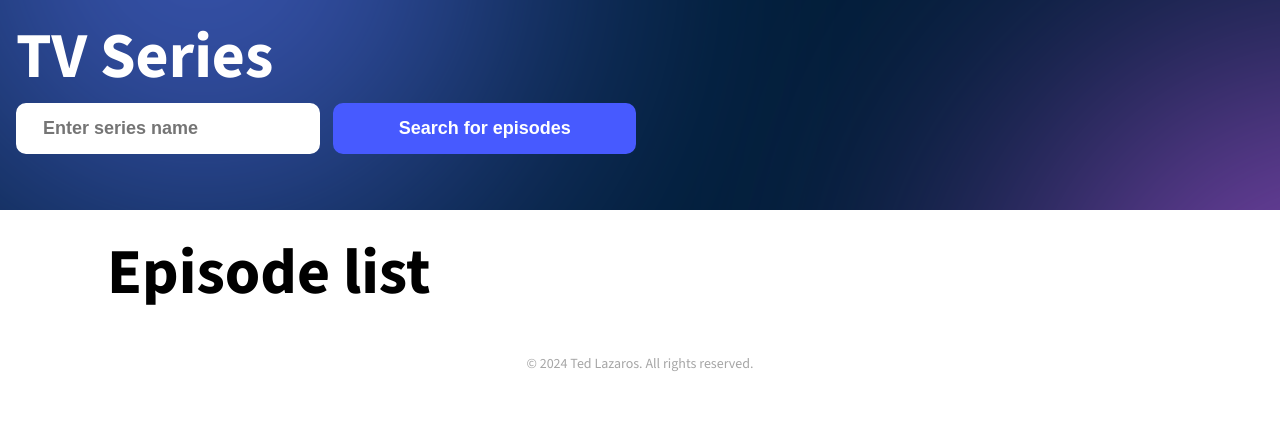
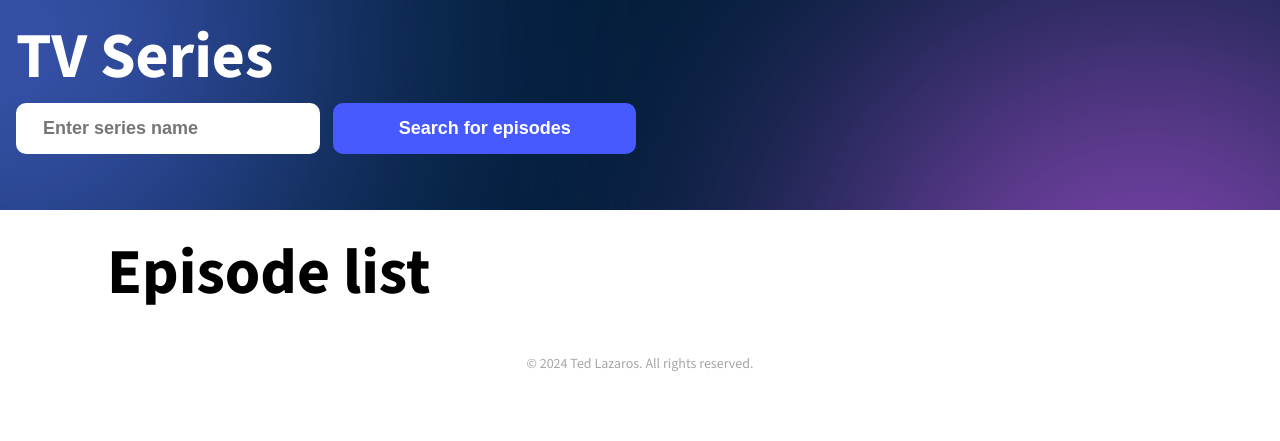
Before and after one commit to tedlaz/tvseries, a plain HTML site: page index.html in a window 1280 px wide. Drawn offline with nearby package versions, Linux system fonts and the light colour scheme.

Commit message:
fixing margins

```diff
--- a/styles.css
+++ b/styles.css
@@ -11,6 +11,7 @@ html {
 
 body {
   font-family: 'Source Sans 3', sans-serif;
+  min-width: 328px;
 }
 
 .top-section-wrapper {
@@ -25,6 +26,7 @@ body {
   color: white;
   margin: 0 auto;
   position: relative;
+  min-width: 400px;
 }
 
 .actual-top-content {
@@ -37,8 +39,6 @@ body {
   margin: 0;
   line-height: 97.3%;
   margin: 1rem 0;
-  max-width: 525px;
-
 }
 
 .intro-text {
@@ -54,7 +54,7 @@ body {
 
 .input-search {
   display: inline-block;
-  width: 250px;;
+  width: 250px;
   font-size: 1.125rem;
   font-weight: 600;
   background-color: #ffffff;
@@ -109,8 +109,8 @@ body {
   border-radius: 50%;
   filter: blur(150px);
   position: absolute;
-  top: 62px;
-  right: -390px;
+  top: 22px;
+  right: -190px;
 }
 
 .circle-two {
@@ -121,8 +121,8 @@ body {
   border-radius: 50%;
   filter: blur(150px);
   position: absolute;
-  top: -365px;
-  left: -123px;
+  top: -265px;
+  left: -323px;
 }
 
 .page-section {
@@ -151,7 +151,7 @@ body {
 
 .list-of-episodes {
   display: grid;
-  grid-template-columns: repeat(auto-fit, minmax(390px, 1fr));
+  /* grid-template-columns: repeat(auto-fit, minmax(328px, 1fr)); */
   column-gap: 16px;
   row-gap: 16px;
 }
@@ -159,9 +159,7 @@ body {
 .episode-card {
   overflow: hidden;
   display: grid;
-  max-width: 90%;
-  width: auto;
-  grid-template-columns: 1fr;
+  /* width: 100%; */
   border-radius: 20px;
   border: 1px solid #F3F3F3;
   box-shadow: 4px 4px 5px 0px rgba(0, 0, 0, 0.08);
@@ -214,6 +212,7 @@ body {
   .list-of-episodes {
     row-gap: 16px;
     width: 100%;
+    grid-template-columns: repeat(auto-fit, minmax(360px, 1fr));
   }
 
   .episode-card {
```
